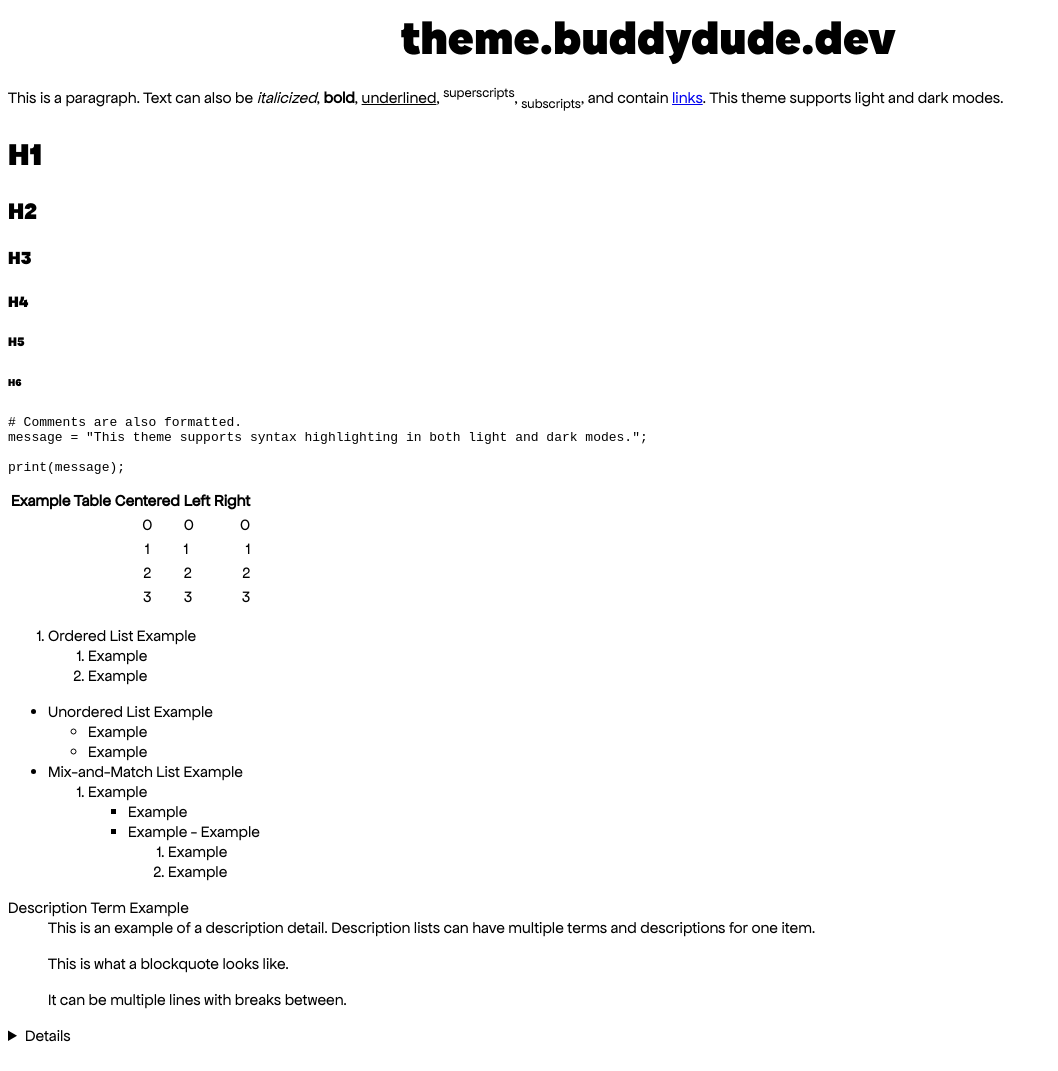
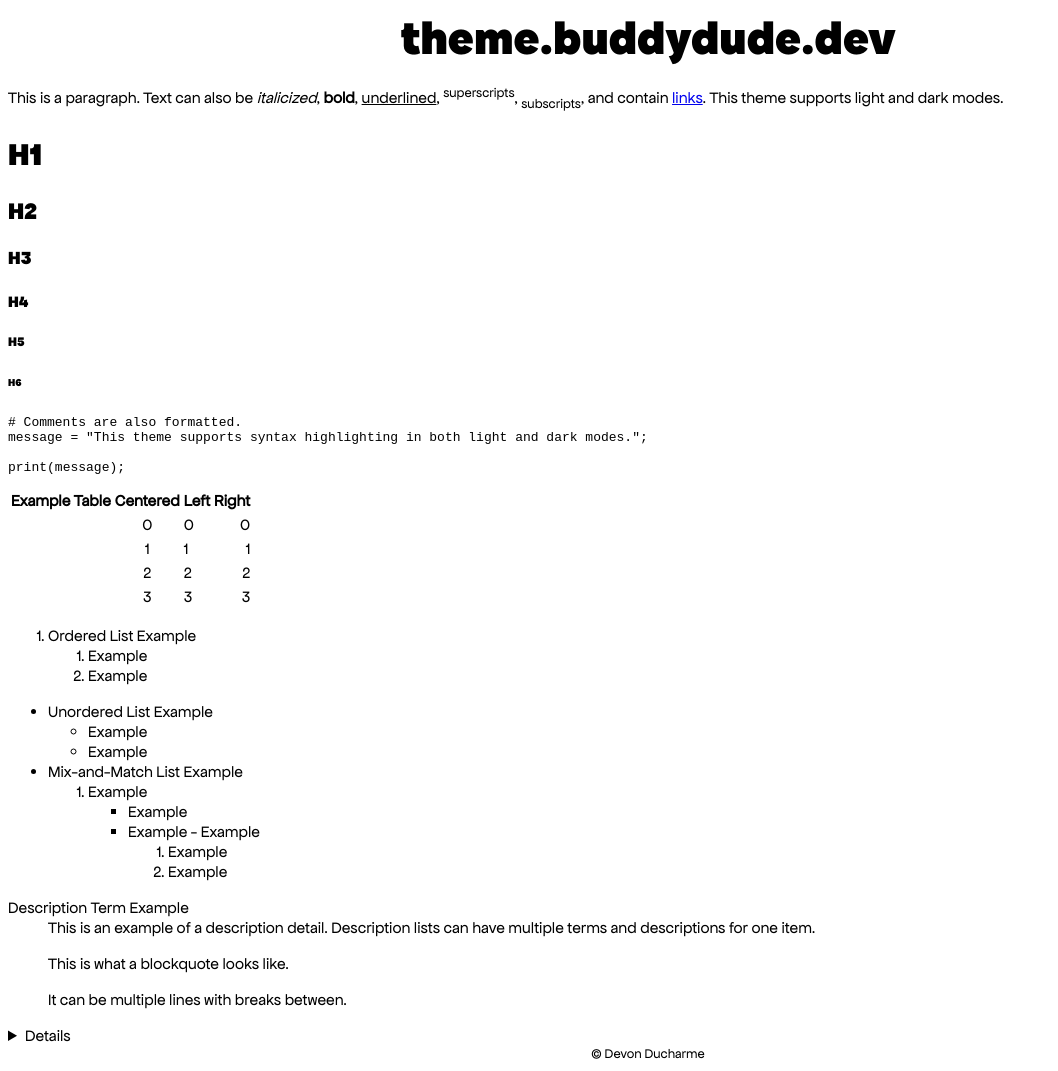
Before and after one commit to buddydudedev/theme.buddydude.dev, a Jekyll site: the page built from index.md, in a window 1280 px wide. Shown: the whole page, without its empty margins (0-1058 px from the left). Built offline with Jekyll 4.4.1, drawn with Linux system fonts in a browser that asks for light colours.

Commit message:
Footer with styles

```diff
--- a/_config.yaml
+++ b/_config.yaml
@@ -1 +1,2 @@
 title: theme.buddydude.dev
+author: Devon Ducharme
--- a/_includes/footer.html
+++ b/_includes/footer.html
@@ -0,0 +1,3 @@
+<footer>
+    <small>{{ page.date | date: '%Y' }} &copy; {{ site.author }}</small>
+</footer>
--- /dev/null
+++ b/_sass/footer.scss
@@ -0,0 +1,3 @@
+footer {
+    text-align: center;
+}
--- a/_sass/shared.scss
+++ b/_sass/shared.scss
@@ -1,5 +1,6 @@
 :root {
     font-family: 'Apfel Grotezk Regular';
+    color-scheme: light dark;
 }
 
 header,
--- a/assets/theme.buddydude.dev.scss
+++ b/assets/theme.buddydude.dev.scss
@@ -1,5 +1,6 @@
 ---
 ---
 @import "header";
+@import "footer";
 @import "fonts";
 @import "shared";
```
